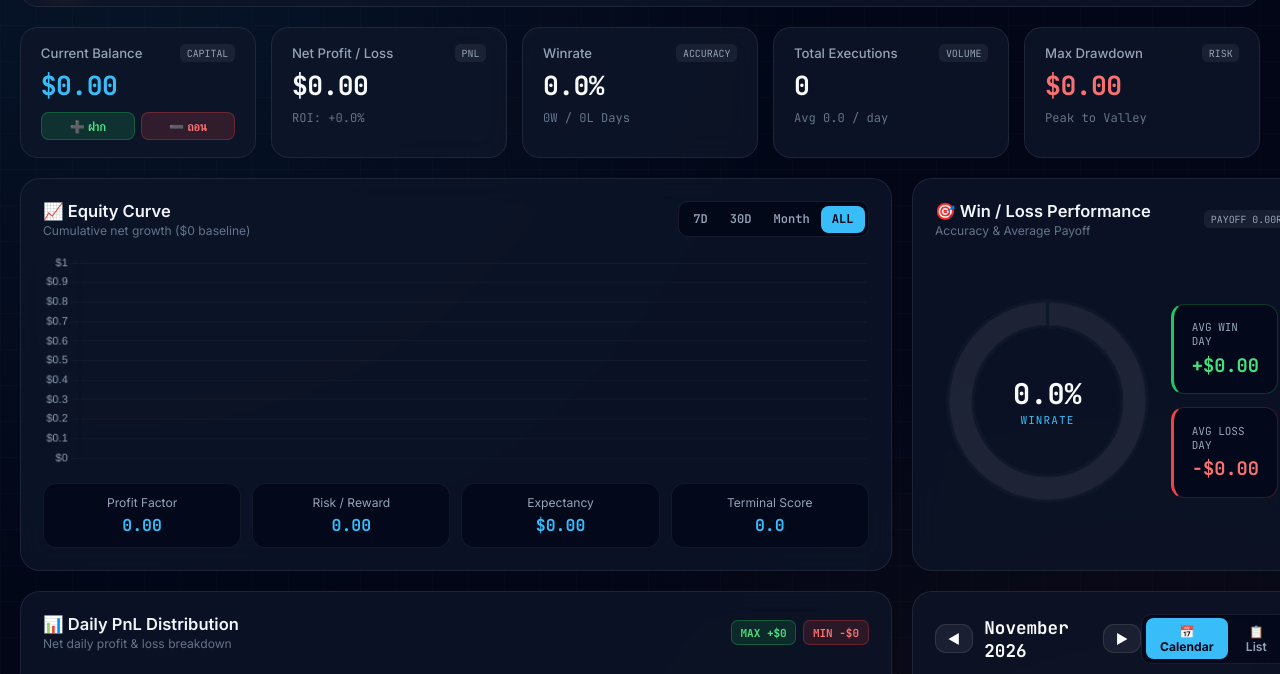
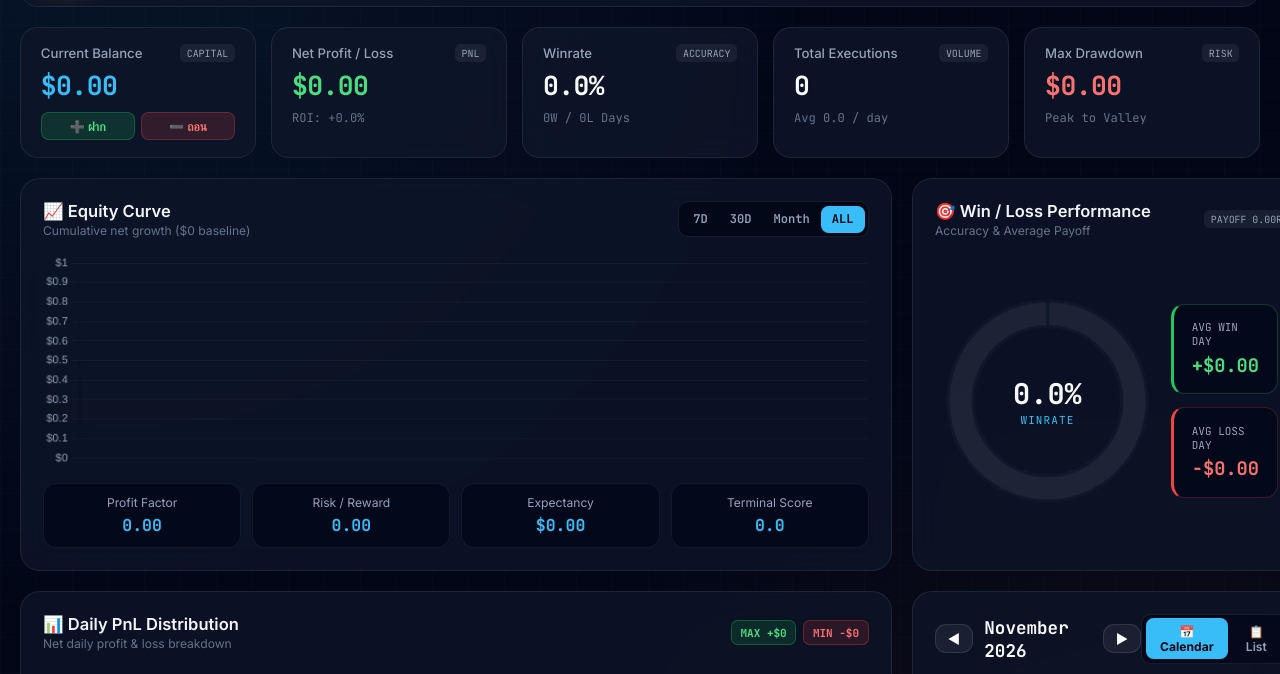
Before and after one commit to AueaoangkunKh/ForexV2, a website: page dashboard.html in a window 1280 px wide. Shown: the part 83-757 px from the top of the page. Drawn offline with nearby package versions, Linux system fonts and the light colour scheme; no server answers; sample sign-in values are in the browser's storage.

Commit message:
Add files via upload

```diff
--- a/js/dashboard.js
+++ b/js/dashboard.js
@@ -402,12 +402,20 @@ async function loadTrades() {
 
     currentTradesData = data || [];
 
-    if (!data || data.length === 0) {
+if (!data || data.length === 0) {
         animateValue("totalBalance", capital, "$", "", 2);
         animateValue("totalPnL", 0, "$", "", 2);
         animateValue("winrate", 0, "", "%", 1);
         animateValue("totalTrades", 0, "", "", 0);
         animateValue("maxDD", 0, "$", "", 2);
+
+        const balanceElem = document.getElementById("totalBalance");
+        if (balanceElem) balanceElem.style.color = capital >= 0 ? "#38bdf8" : "#f87171";
+
+        const pnlElem = document.getElementById("totalPnL");
+        const pnlCard = document.getElementById("pnlCardGlow");
+        if (pnlElem) pnlElem.style.color = "#4ade80";
+        if (pnlCard) pnlCard.classList.remove("glow-win", "glow-loss");
 
         document.getElementById("profitFactor").innerText = "0.00";
         document.getElementById("riskReward").innerText = "0.00";
@@ -417,6 +425,13 @@ async function loadTrades() {
         document.getElementById("roiPercent").innerText = "ROI: +0.0%";
         document.getElementById("winLossCount").innerText = "0W / 0L Days";
         document.getElementById("avgTradesDay").innerText = "Avg 0.0 / day";
+
+        const avgWinEl = document.getElementById("avgWinText");
+        const avgLossEl = document.getElementById("avgLossText");
+        const payoffEl = document.getElementById("payoffBadge");
+        if (avgWinEl) avgWinEl.innerText = "+$0.00";
+        if (avgLossEl) avgLossEl.innerText = "-$0.00";
+        if (payoffEl) payoffEl.innerText = "PAYOFF 0.00R";
 
         drawEquity([], []);
         drawWin([]);
--- a/style.css
+++ b/style.css
@@ -41,9 +41,9 @@ body {
 .container {
     position: relative;
     z-index: 1;
-    max-width: 1380px;
+    max-width: 1220px; /* ปรับจาก 1380px เป็น 1220px เพื่อให้พอคูณ zoom: 1.1 แล้วไม่ล้นขอบขวา */
     margin: auto;
-    zoom: 1.1; /* ล็อกสเกล 110% อัตโนมัติเหมือนตอนกดซูมเบราว์เซอร์ */
+    zoom: 1.1;
 }
 
 /* HEADER */
```
